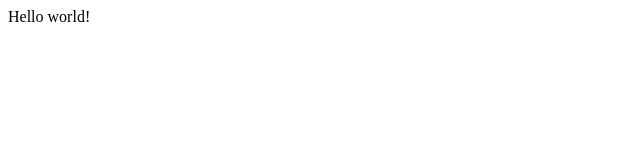
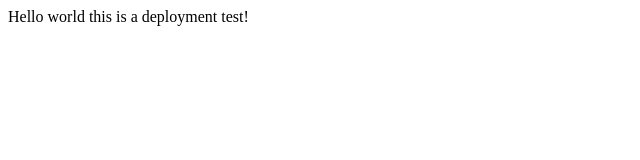
Before and after one commit to tjamesmac/flash, a website built with Parcel: page src/front/index.html in a window 1280 px wide. Shown: the whole page, without its empty margins (0-640 px from the left). Built offline with nearby package versions, Linux system fonts and the light colour scheme.

Commit message:
Updated index.html to test deployment

```diff
--- a/src/front/index.html
+++ b/src/front/index.html
@@ -6,7 +6,7 @@
     <title>Document</title>
 </head>
 <body>
-    Hello world!
+    Hello world this is a deployment test!
     <div id="root"></div>
     <script src="./main.ts"></script>
 </body>
```
